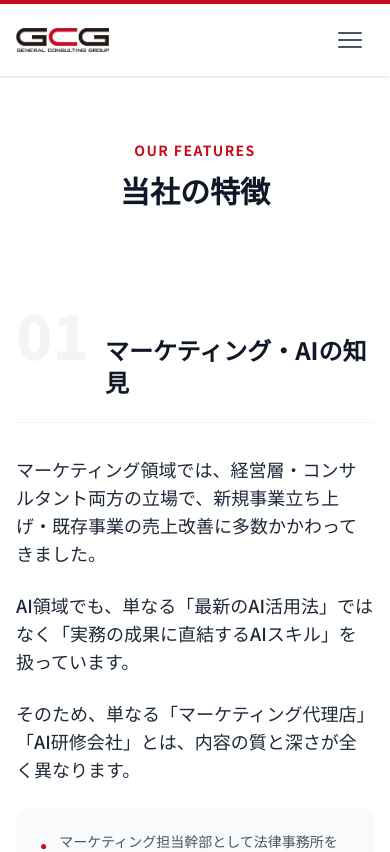
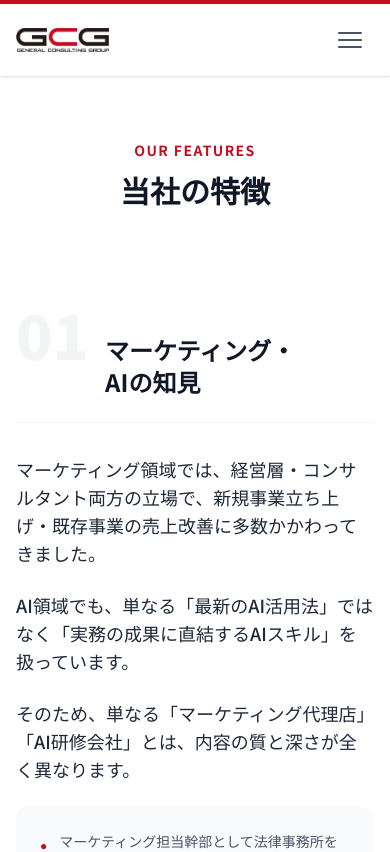
Before and after one commit to gcggit2/vrs_top, a Next.js app: page /company in a window 390 px wide. Shown: the top 852 px of the page. Built offline with nearby package versions, Linux system fonts and the light colour scheme.

Commit message:
修正: スマホ表示時の改行位置を調整（会社概要ページ）

```diff
--- a/app/company/page.tsx
+++ b/app/company/page.tsx
@@ -14,6 +14,11 @@ export default function Company() {
     {
       number: '01',
       title: 'マーケティング・AIの知見',
+      titleMobile: (
+        <>
+          マーケティング・<br className="md:hidden"/>AIの知見
+        </>
+      ),
       description: 'マーケティング領域では、経営層・コンサルタント両方の立場で、新規事業立ち上げ・既存事業の売上改善に多数かかわってきました。',
       extra: 'AI領域でも、単なる「最新のAI活用法」ではなく「実務の成果に直結するAIスキル」を扱っています。',
       conclusion: 'そのため、単なる「マーケティング代理店」「AI研修会社」とは、内容の質と深さが全く異なります。',
@@ -99,7 +104,9 @@ export default function Company() {
                 <div className="md:w-1/2">
                   <div className="flex items-baseline gap-4 mb-8 border-b border-gray-100 pb-6">
                     <span className="text-6xl font-black text-gray-100 leading-none">{s.number}</span>
-                    <h3 className="text-2xl md:text-3xl font-bold text-gray-900">{s.title}</h3>
+                    <h3 className="text-2xl md:text-3xl font-bold text-gray-900">
+                      {(s as any).titleMobile ? (s as any).titleMobile : s.title}
+                    </h3>
                   </div>
                   <div className="text-gray-600 leading-loose space-y-6">
                     <div className="font-medium text-lg text-gray-800 whitespace-pre-wrap">{s.description}</div>
@@ -152,13 +159,17 @@ export default function Company() {
             <div className="bg-white p-10 md:p-14 rounded-xl border border-gray-200 flex flex-col justify-center text-center">
               <span className="text-brand-red font-bold tracking-widest mb-6 block opacity-80">MISSION</span>
               <h3 className="text-xl md:text-2xl font-bold leading-snug text-gray-900">
-                価値ある商品・サービスを広め、<br />「心にゆとりある社会」を創る
+                価値ある商品・サービスを広め、<br className="hidden md:inline" />
+                <span className="md:hidden block mb-1" />
+                「心にゆとりある社会」を創る
               </h3>
             </div>
             <div className="bg-white p-10 md:p-14 rounded-xl border border-gray-200 flex flex-col justify-center text-center">
               <span className="text-brand-red font-bold tracking-widest mb-6 block opacity-80">VISION</span>
               <h3 className="text-xl md:text-2xl font-bold leading-snug text-gray-900">
-                マーケティングとAIの力を融合し、<br />「成果」と「時間」の両方を生み出す
+                マーケティングとAIの力を融合し、<br className="hidden md:inline" />
+                <span className="md:hidden block mb-1" />
+                「成果」と「時間」の両方を生み出す
               </h3>
             </div>
           </div>
```
